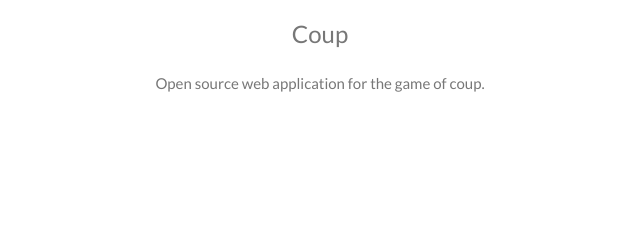
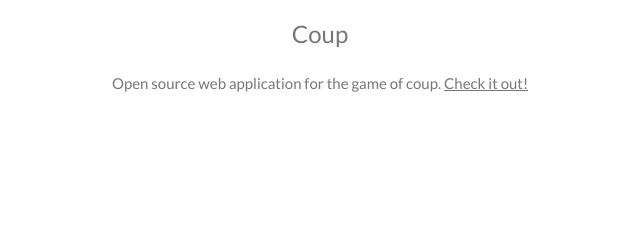
Before and after one commit to sleepyhead536/sleepyhead536.github.io, a plain HTML site: page index.html in a window 1280 px wide. Shown: the part 462-702 px from the top of the page, 320-960 px from the left. Drawn offline with nearby package versions, Linux system fonts and the light colour scheme.

Commit message:
updates to coup

```diff
--- a/index.html
+++ b/index.html
@@ -87,7 +87,10 @@ body, html {
 <!-- Container (Portfolio Section) -->
 <div class="w3-content w3-container w3-padding-64" id="coup">
   <h3 class="w3-center">Coup</h3>
-  <p class="w3-center">Open source web application for the game of coup.</p><br>
+  <p class="w3-center">
+    Open source web application for the game of coup.
+    <a href="coup/index.html">Check it out!</a>
+  </p><br>
 </div>
 
 <!-- Container (Contact Section) -->
```
